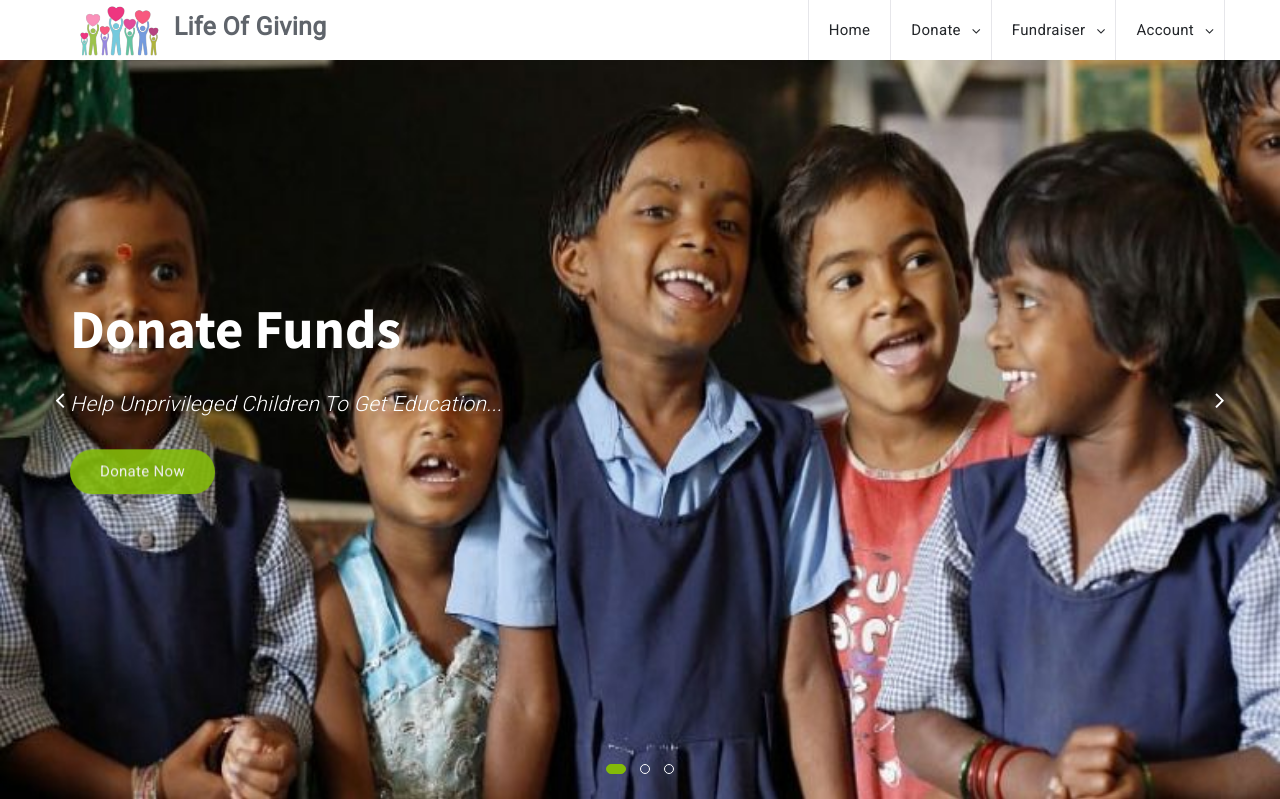
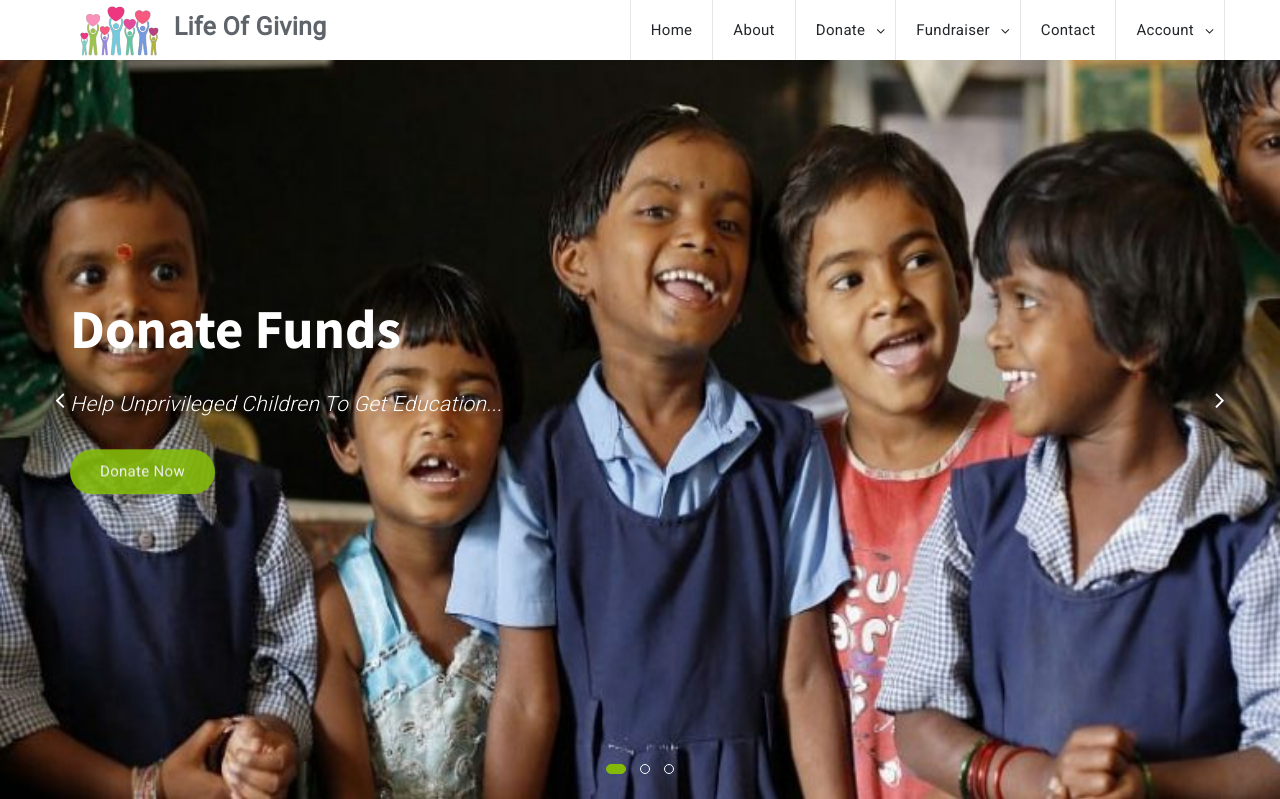
Before and after one commit to neilotpal/LOG, a PHP site: page /index.php in a window 1280 px wide. Shown: the top 799 px of the page. Run offline with PHP 8.4, Linux system fonts and the light colour scheme; a user stored in the database is signed in; data comes from the database, SQL or seed files in the repository; some libraries are stand-ins or nearby versions.

Commit message:
Added link to About Us and Cotact Us Page

```diff
--- a/header.php
+++ b/header.php
@@ -131,7 +131,7 @@ if(isset($_SESSION['donor_id']))
 {
 ?>
 <li><a href="index.php">Home</a></li>
-
+<li><a href="about.php">About</a></li>
 <li class="has-dropdown"><a href="#">Donate</a>
 	<ul class="dropdown">
 		<li><a href="fundraiser.php" >Donate Funds</a></li>
@@ -148,6 +148,7 @@ if(isset($_SESSION['donor_id']))
 	</ul>
 </li>
 
+<li><a href="contact.php">Contact</a></li>
 
 
 <li class="has-dropdown"><a href="#">Account</a>
```
